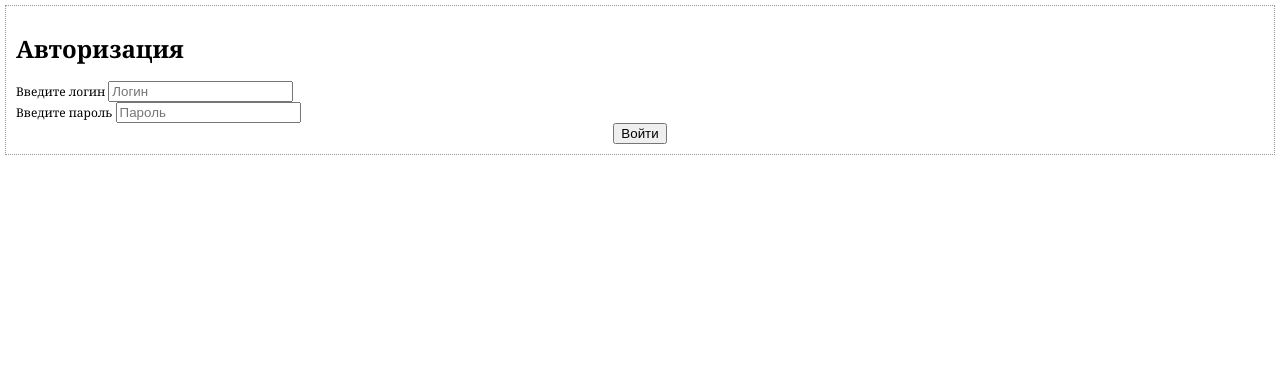
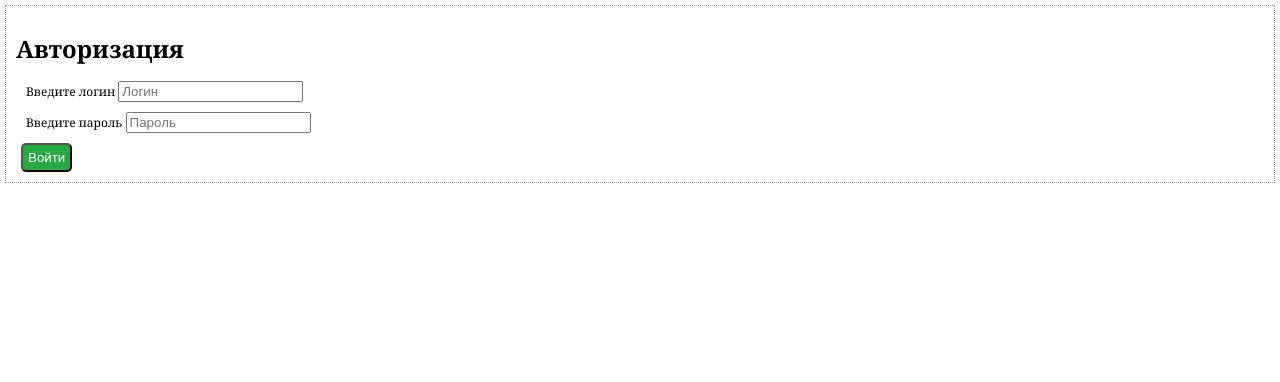
Before and after one commit to SergeyMitkin/flightlog, a PHP site: page /auth/ in a window 1280 px wide. Shown: the part 135-517 px from the top of the page. Run offline with PHP 8.4, Linux system fonts and the light colour scheme.

Commit message:
Добавлены стили для страницы авторизации

```diff
--- a/views/v_auth.php
+++ b/views/v_auth.php
@@ -11,18 +11,18 @@
     <!-- Форма авторизации -->
     <form method="post">
         <h1>Авторизация</h1>
-        <div class="group">
+        <div class="form-group">
             <label for="login">Введите логин</label>
             <input type="text" id="login" name="login" placeholder="Логин"/>
         </div>
 
-        <div class="group">
+        <div class="form-group">
             <label for="password">Введите пароль</label>
             <input type="password" id="password" name="password" placeholder="Пароль"/>
         </div>
 
-        <div class="group" align="center">
-            <button class="btn btn-dark">Войти</button>
+        <div class="group">
+            <button class="btn create-button">Войти</button>
         </div>
     </form>
 </div>
--- a/views/v_authors.php
+++ b/views/v_authors.php
@@ -42,7 +42,7 @@
 
 <!-- Кнопка "Добавить автора" -->
 <div id="div-topic-create-button" class="admin-elements" hidden="">
-    <button type="button" class="btn create-button" id="author-create-form-button">Добавить автора</button>
+    <button type="button" class="btn create-button admin-elements" id="author-create-form-button" hidden="">Добавить автора</button>
 </div>
 
 <!-- Подключаем js файлы для страницы -->
--- a/views/v_crew.php
+++ b/views/v_crew.php
@@ -41,8 +41,8 @@
 </div>
 
 <!-- Кнопка "Добавить члена экипажа" -->
-<div id="div-topic-create-button" class="admin-elements" hidden>
-    <button type="button" class="btn create-button" id="crew-create-form-button">Добавить члена экипажа</button>
+<div id="div-topic-create-button" class="admin-elements" hidden="">
+    <button type="button" class="btn create-button admin-elements" id="crew-create-form-button" hidden="">Добавить члена экипажа</button>
 </div>
 
 <!-- Подключаем js файлы для страницы -->
```
